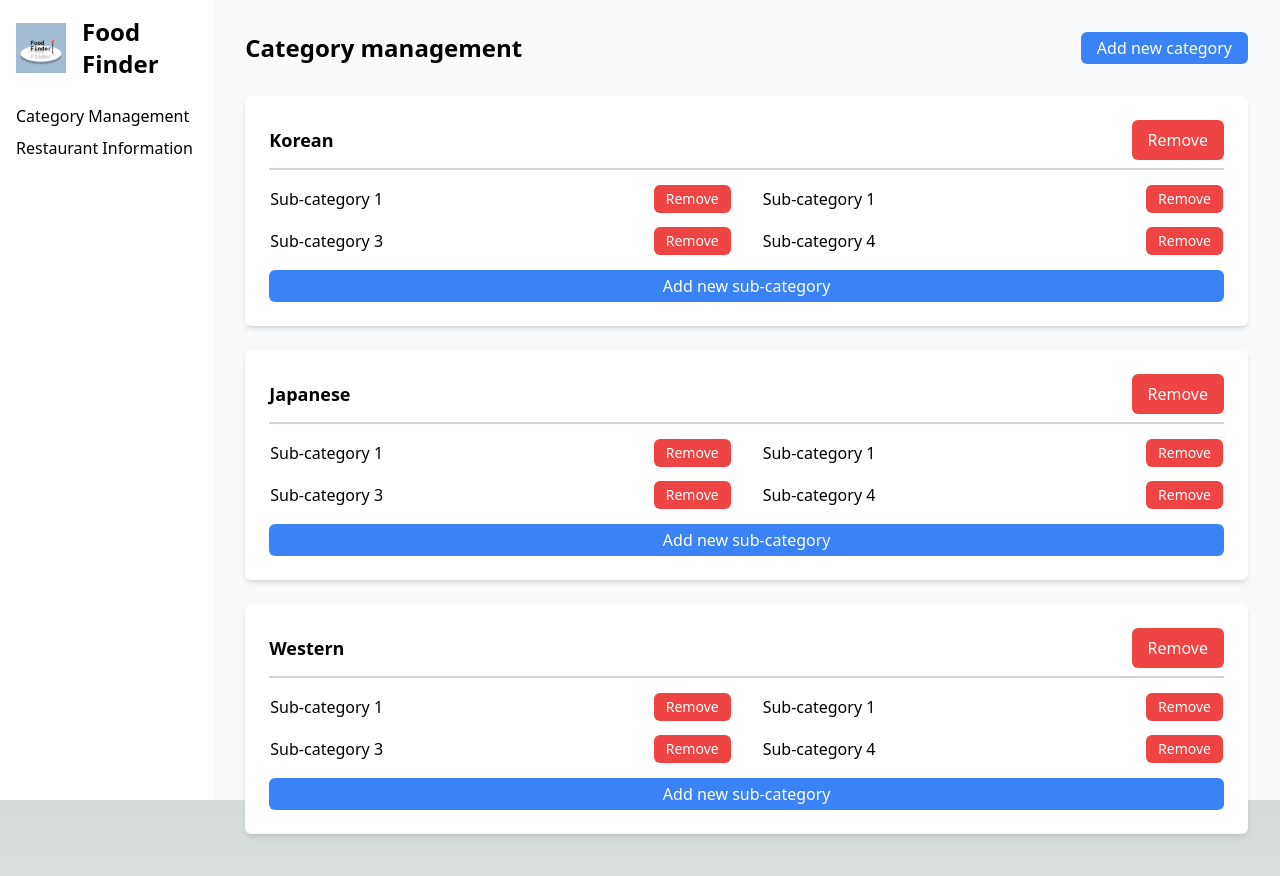
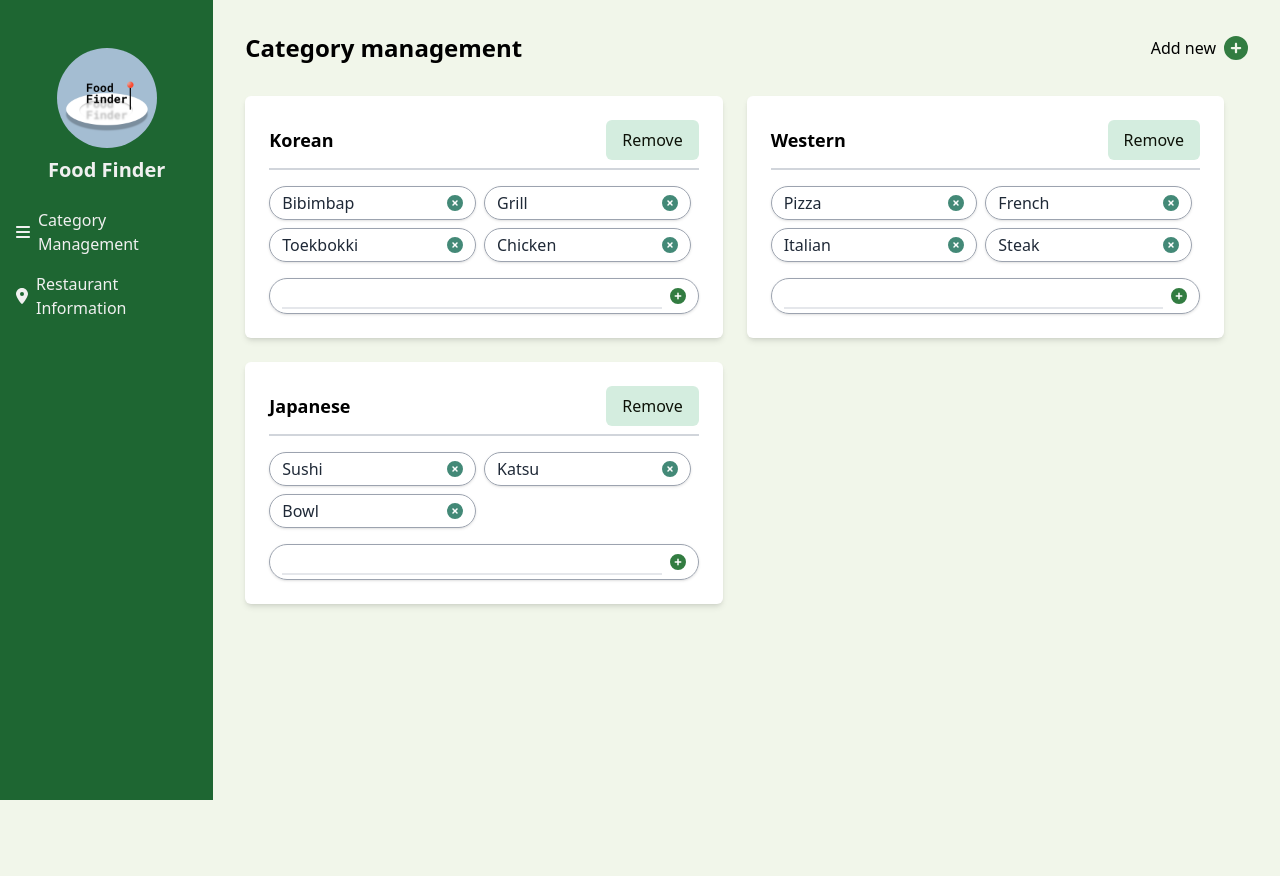
Before and after one commit to hyunbin-and-ddakkarri/food-finder, a Next.js app in the folder admin/: page /category in a window 1280 px wide. Shown: the top 876 px of the page. After the commit the page ends 800 px from the top, so only its background shows below. Built offline with nearby package versions, Linux system fonts and the light colour scheme.

Commit message:
category ui and for loop

```diff
--- /dev/null
+++ b/admin/src/app/category/catcell.tsx
@@ -0,0 +1,58 @@
+import React, { useState } from 'react';
+import { faCircleXmark, faCirclePlus } from'@fortawesome/free-solid-svg-icons'
+import { FontAwesomeIcon } from '@fortawesome/react-fontawesome';
+
+interface CategoryCellProps {
+  name: string;
+  subCategories: string[];
+  remove: (name: string) => void;
+  onValueChange: (c: string, newValue: string[]) => void;
+}
+
+const CategoryCell: React.FC<CategoryCellProps> = ({ name, subCategories, remove, onValueChange }) => {
+  const [newSub, setNewSub] = useState("");
+
+  const handleDelete = (subToRemove: string) => {
+    onValueChange(name, subCategories.filter(sub => sub !== subToRemove));
+  };
+
+  const handleAdd = () => {
+    if (newSub.trim() !== "" && !subCategories.includes(newSub)) {
+      onValueChange(name, [...subCategories, newSub]);
+      setNewSub("");
+    }
+  };
+
+  const handleInputChange = (e: React.ChangeEvent<HTMLInputElement>) => {
+    setNewSub(e.target.value);
+  };
+
+  return (
+    <div className="w-1/2 pr-6 mb-6">
+      <div className='shadow-md rounded-md bg-white p-6'>
+        <div className="flex flex-col">
+          <div className="flex justify-between items-center mb-2">
+            <div className="text-lg font-bold">{name}</div>
+            <button className="px-4 py-2 secondaryButton rounded-md" onClick={() => remove(name)}>Remove</button>
+          </div>
+          <div className="flex flex-wrap justify-between border-t-2 border-gray-300 pt-4 mb-2 w-full">
+            {subCategories.map(sub => (
+              <div className='w-1/2 pr-2 mb-2' key={sub}>
+                <div className='w-full flex text-gray-800 rounded-full py-1 px-3 border border-gray-400 rounded shadow justify-between'>
+                  <div className='w-fit'>{sub}</div>
+                  <button className='w-fit' onClick={() => handleDelete(sub)}><FontAwesomeIcon icon={faCircleXmark} className='secondaryIcon'/></button>
+                </div>
+              </div>
+            ))}
+          </div>
+          <div className='flex text-gray-800 rounded-full py-1 px-3 border border-gray-400 rounded shadow'>
+            <input className='border-b-2 mr-2 w-0 flex-grow' value={newSub} onChange={handleInputChange} />
+            <button className='' onClick={handleAdd}><FontAwesomeIcon icon={faCirclePlus} className='primaryIcon' /></button>
+          </div>
+        </div>
+      </div>
+    </div>
+  );
+};
+
+export default CategoryCell;
--- a/admin/src/app/category/page.tsx
+++ b/admin/src/app/category/page.tsx
@@ -1,164 +1,57 @@
+"use client";
+import { faPlusCircle, faMinus } from '@fortawesome/free-solid-svg-icons'
+import { FontAwesomeIcon } from '@fortawesome/react-fontawesome'
+import React, { useState } from 'react';
+import CategoryCell from './catcell';
+
 export default function CategoryPage() {
+  const [categories, setCategories] = useState<{[key: string]:Array<string>}>({
+    "Korean": ["Bibimbap", "Grill", "Toekbokki", "Chicken"],
+    "Western": ["Pizza", "French", "Italian", "Steak"],
+    "Japanese": ["Sushi", "Katsu", "Bowl"]
+  });
+
+  const removeCategory = (c: string) => {
+    const currentCats = {...categories}
+    delete currentCats[c]
+    setCategories(currentCats)
+  }
+
+  const handleCellValueChange = (
+    c: string,
+    newValue: string[]
+  ) => {
+    const updatedCats = {...categories};
+    updatedCats[c] = newValue;
+    setCategories(updatedCats);
+  };
+
+
+
   return (
-    <div className="block w-full overflow-scroll justify-center items-center p-8 text-black">
+    <div className="block w-full h-full overflow-y-scroll justify-center items-center p-8 text-black">
       <div className="flex w-full justify-between items-center mb-8">
         <div className="text-2xl font-bold">Category management</div>
         <div className="ml-auto">
-          <button className="px-4 py-1 bg-blue-500 text-white rounded-md">Add new category</button>
+          Add new
+          <FontAwesomeIcon icon={faPlusCircle} size='xl' className='primaryIcon ml-2'/>
         </div>
       </div>
-      <div className="w-full bg-white shadow-md rounded-md p-6 mb-6">
-        <div className="flex flex-col">
-          <div className="flex justify-between items-center mb-2">
-            <div className="text-lg font-bold">Korean</div>
-            <button className="px-4 py-2 bg-red-500 text-white rounded-md">Remove</button>
-          </div>
-          <div className="border-t-2 border-gray-300 mb-2"></div>
-          <table className="w-full">
-            <tbody>
-              <tr>
-                <td className="pr-4">
-                  <div className="flex">
-                    <div className="py-2">Sub-category 1</div>
-                    <div className="ml-auto flex items-center">
-                      <button className="px-3 py-1 bg-red-500 text-white rounded-md text-sm">Remove</button>
-                    </div>
-                  </div>
-                </td>
-                <td className="pl-4">
-                  <div className="flex">
-                    <div className="py-2">Sub-category 1</div>
-                    <div className="ml-auto flex items-center">
-                      <button className="px-3 py-1 bg-red-500 text-white rounded-md text-sm">Remove</button>
-                    </div>
-                  </div>
-                </td>
-              </tr>
-              <tr>
-                <td className="pr-4">
-                  <div className="flex">
-                    <div className="py-2">Sub-category 3</div>
-                    <div className="ml-auto flex items-center">
-                      <button className="px-3 py-1 bg-red-500 text-white rounded-md text-sm">Remove</button>
-                    </div>
-                  </div>
-                </td>
-                <td className="pl-4">
-                  <div className="flex">
-                    <div className="py-2">Sub-category 4</div>
-                    <div className="ml-auto flex items-center">
-                      <button className="px-3 py-1 bg-red-500 text-white rounded-md text-sm">Remove</button>
-                    </div>
-                  </div>
-                </td>
-              </tr>
-            </tbody>
-          </table>
-          <button className="mt-2 px-2 py-1 bg-blue-500 text-white rounded-md">Add new sub-category</button>
-        </div>
-      </div>
-
-      <div className="w-full bg-white shadow-md rounded-md p-6 mb-6">
-        <div className="flex flex-col">
-          <div className="flex justify-between items-center mb-2">
-            <div className="text-lg font-bold">Japanese</div>
-            <button className="px-4 py-2 bg-red-500 text-white rounded-md">Remove</button>
-          </div>
-          <div className="border-t-2 border-gray-300 mb-2"></div>
-          <table className="w-full">
-            <tbody>
-              <tr>
-                <td className="pr-4">
-                  <div className="flex">
-                    <div className="py-2">Sub-category 1</div>
-                    <div className="ml-auto flex items-center">
-                      <button className="px-3 py-1 bg-red-500 text-white rounded-md text-sm">Remove</button>
-                    </div>
-                  </div>
-                </td>
-                <td className="pl-4">
-                  <div className="flex">
-                    <div className="py-2">Sub-category 1</div>
-                    <div className="ml-auto flex items-center">
-                      <button className="px-3 py-1 bg-red-500 text-white rounded-md text-sm">Remove</button>
-                    </div>
-                  </div>
-                </td>
-              </tr>
-              <tr>
-                <td className="pr-4">
-                  <div className="flex">
-                    <div className="py-2">Sub-category 3</div>
-                    <div className="ml-auto flex items-center">
-                      <button className="px-3 py-1 bg-red-500 text-white rounded-md text-sm">Remove</button>
-                    </div>
-                  </div>
-                </td>
-                <td className="pl-4">
-                  <div className="flex">
-                    <div className="py-2">Sub-category 4</div>
-                    <div className="ml-auto flex items-center">
-                      <button className="px-3 py-1 bg-red-500 text-white rounded-md text-sm">Remove</button>
-                    </div>
-                  </div>
-                </td>
-              </tr>
-            </tbody>
-          </table>
-          <button className="mt-2 px-2 py-1 bg-blue-500 text-white rounded-md">Add new sub-category</button>
-        </div>
-      </div>
-
-      <div className="w-full bg-white shadow-md rounded-md p-6 mb-6">
-        <div className="flex flex-col">
-          <div className="flex justify-between items-center mb-2">
-            <div className="text-lg font-bold">Western</div>
-            <button className="px-4 py-2 bg-red-500 text-white rounded-md">Remove</button>
-          </div>
-          <div className="border-t-2 border-gray-300 mb-2"></div>
-          <table className="w-full">
-            <tbody>
-              <tr>
-                <td className="pr-4">
-                  <div className="flex">
-                    <div className="py-2">Sub-category 1</div>
-                    <div className="ml-auto flex items-center">
-                      <button className="px-3 py-1 bg-red-500 text-white rounded-md text-sm">Remove</button>
-                    </div>
-                  </div>
-                </td>
-                <td className="pl-4">
-                  <div className="flex">
-                    <div className="py-2">Sub-category 1</div>
-                    <div className="ml-auto flex items-center">
-                      <button className="px-3 py-1 bg-red-500 text-white rounded-md text-sm">Remove</button>
-                    </div>
-                  </div>
-                </td>
-              </tr>
-              <tr>
-                <td className="pr-4">
-                  <div className="flex">
-                    <div className="py-2">Sub-category 3</div>
-                    <div className="ml-auto flex items-center">
-                      <button className="px-3 py-1 bg-red-500 text-white rounded-md text-sm">Remove</button>
-                    </div>
-                  </div>
-                </td>
-                <td className="pl-4">
-                  <div className="flex">
-                    <div className="py-2">Sub-category 4</div>
-                    <div className="ml-auto flex items-center">
-                      <button className="px-3 py-1 bg-red-500 text-white rounded-md text-sm">Remove</button>
-                    </div>
-                  </div>
-                </td>
-              </tr>
-            </tbody>
-          </table>
-          <button className="mt-2 px-2 py-1 bg-blue-500 text-white rounded-md">Add new sub-category</button>
-        </div>
-      </div>
+      <div className='flex flex-wrap justify-between'>
+      {
+        Object.keys(categories).map((category, idx) => {
+          return (
+            <CategoryCell
+              key={idx}
+              name={category}
+              subCategories={categories[category]}
+              remove={removeCategory}
+              onValueChange={handleCellValueChange}
+            />
+          )
+        })
+      }
+    </div>
     </div>
   );
 }
--- a/admin/src/app/globals.css
+++ b/admin/src/app/globals.css
@@ -4,8 +4,16 @@
 
 :root {
   --foreground-rgb: 0, 0, 0;
-  --background-start-rgb: 214, 219, 220;
-  --background-end-rgb: 255, 255, 255;
+  --background-rgb: #f1f6ea;
+  --text-rgb: #0d1208;
+  --text-white: #f0f0f0;
+  --primary: #a2d69f;
+  --primary-800: #327C41;
+  --primary-900: #1E6632;
+  --secondary: #d4eddf;
+  --secondary-800: #438977;
+  --secondary-900: #287166;
+  --accent: #9fd6b6;
 }
 
 @media (prefers-color-scheme: dark) {
@@ -17,11 +25,33 @@
 }
 
 body {
-  color: rgb(var(--foreground-rgb));
-  background: linear-gradient(
-      to bottom,
-      transparent,
-      rgb(var(--background-end-rgb))
-    )
-    rgb(var(--background-start-rgb));
+  color: var(--text-rgb);
+  background: var(--background-rgb);
 }
+
+.primaryButton {
+  color: var(--text-rgb);
+  background-color: var(--primary);
+}
+
+.sideBar{
+  color: var(--text-white);
+  background-color: var(--primary-900);
+}
+
+.category:hover{
+  background-color: var(--primary-800);
+}
+
+.secondaryButton {
+  color: var(--text-rgb);
+  background-color: var(--secondary);
+}
+
+.primaryIcon{
+  color: var(--primary-800);
+}
+
+.secondaryIcon{
+  color: var(--secondary-800);
+}
--- a/admin/src/app/layout.tsx
+++ b/admin/src/app/layout.tsx
@@ -3,9 +3,11 @@ import { Inter } from 'next/font/google'
 import Link from 'next/link'
 import Image from 'next/image'
 import { library } from '@fortawesome/fontawesome-svg-core'
-import { fas } from '@fortawesome/free-solid-svg-icons'
+import { fas, faLocationDot, faBars } from '@fortawesome/free-solid-svg-icons'
 import { config } from '@fortawesome/fontawesome-svg-core'
 import '@fortawesome/fontawesome-svg-core/styles.css'
+import { FontAwesomeIcon } from '@fortawesome/react-fontawesome'
+
 library.add(fas)
 config.autoAddCss = false;
 
@@ -16,28 +18,32 @@ export default function AppLayout({ children } : {
 }) {
   return (
     <html lang="en">
-      <body className="noto-sans">
-        <div className="flex h-screen bg-gray-50">
-          <div className="block w-1/6 bg-white p-4">
-            <div className='flex items-center mb-6'>
+      <body>
+        <div className="flex h-screen w-full">
+          <div className="block w-1/6 sideBar">
+
+            <div className='flex justify-center items-center mt-12 mb-2'>
               <Image
                 src="/logo.png"
                 alt="Logo"
-                className="mr-4"
-                width={50}
-                height={50}
+                className="rounded-full center"
+                width={100}
+                height={100}
                 priority
               />
-              <div className='text-2xl font-bold text-black'>Food Finder</div>
             </div>
-            <div className='mb-2'>
-              <Link href="/category" className='text-md text-black'>Category Management</Link>
+            <div className='text-xl font-bold text-center mb-4'>Food Finder</div>
+
+            <div className='px-4 py-2 flex items-center category'>
+              <FontAwesomeIcon icon={faBars} />
+              <Link href="/category" className='text-md ml-2'>Category Management</Link>
             </div>
-            <div>
-              <Link href="/restaurant" className='text-md text-black'>Restaurant Information</Link>
+            <div className='px-4 py-2 flex items-center category'>
+              <FontAwesomeIcon icon={faLocationDot} />
+              <Link href="/restaurant" className='text-md ml-2'>Restaurant Information</Link>
             </div>
           </div>
-          <div className="grow shrink min-w-0">
+          <div className="w-5/6 min-w-0">
             {children}
           </div>
         </div>
```
